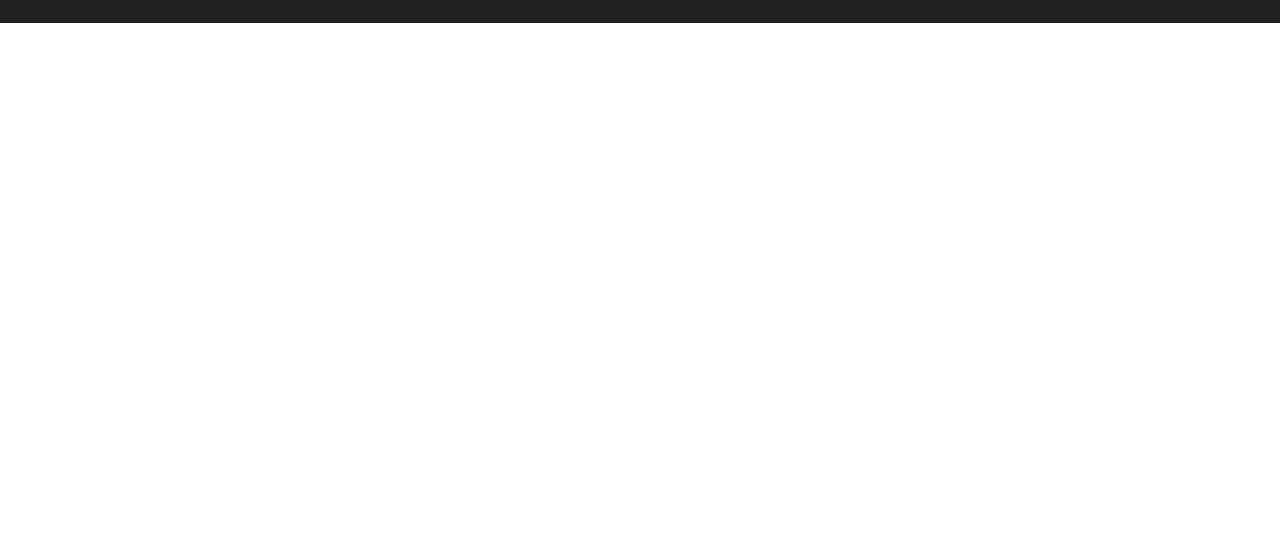
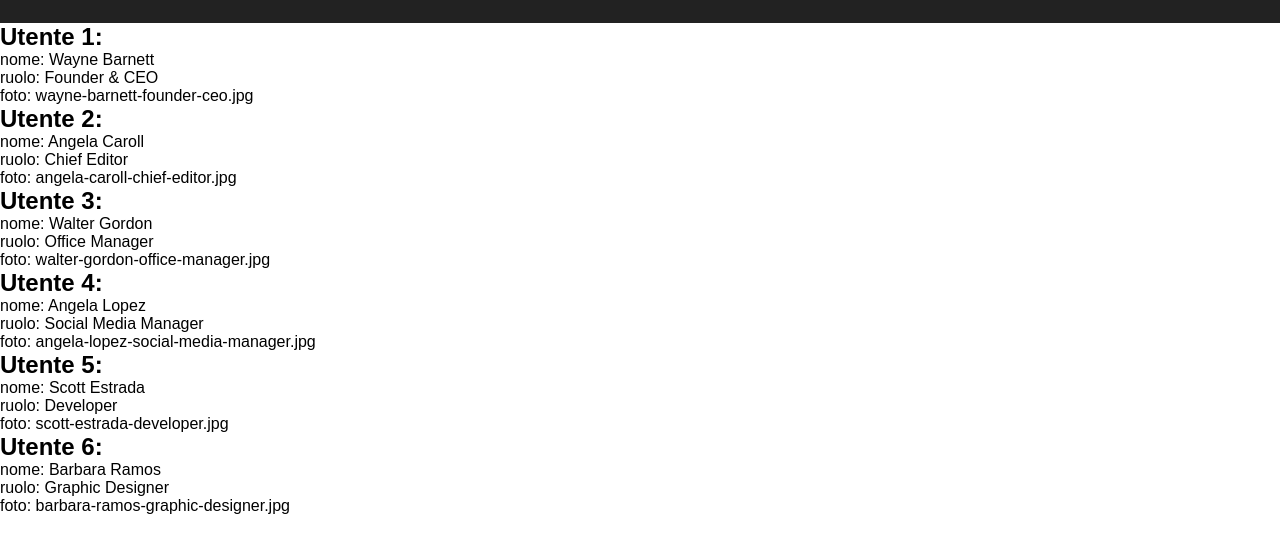
Before and after one commit to Broadcodes/js-our-team, a plain HTML site: page index.html in a window 1280 px wide. Shown: the part 85-638 px from the top of the page. Drawn offline with Linux system fonts and the light colour scheme.

Commit message:
MILESTONE 2: Stampare le stesse informazioni su DOM sottoforma di stringhe

```diff
--- a/index.html
+++ b/index.html
@@ -22,6 +22,7 @@
     </header>
 
     <main>
+        <div class="milestone2"></div>
         <div class="container">
             <div class="cards"></div>
         </div>
--- a/js/script.js
+++ b/js/script.js
@@ -49,11 +49,28 @@ const team = [
 
 // MILESTONE 1:
 // Stampo su console le informazioni di nome, ruolo e la stringa della foto
-for(let i = 0; i < team.length; i++){
+for (let i = 0; i < team.length; i++) {
     const teamUser = team[i];
 
     console.log(`Utente ${i + 1}:`);
-    for(let key in teamUser){
+    for (let key in teamUser) {
         console.log(`${key}: ${teamUser[key]}`);
     }
 }
+
+// MILESTONE 2:
+// Stampo le stesse informazioni su DOM sottoforma di stringhe
+const container = document.querySelector(".milestone2");
+
+for (let i = 0; i < team.length; i++) {
+    const teamUser = team[i];
+
+    container.innerHTML += `<h2>Utente ${i + 1}:</h2>`;
+
+    for (let key in teamUser) {
+        container.innerHTML +=
+        `<p>
+            ${key}: ${teamUser[key]}
+        </p>`;
+    }
+}
```
